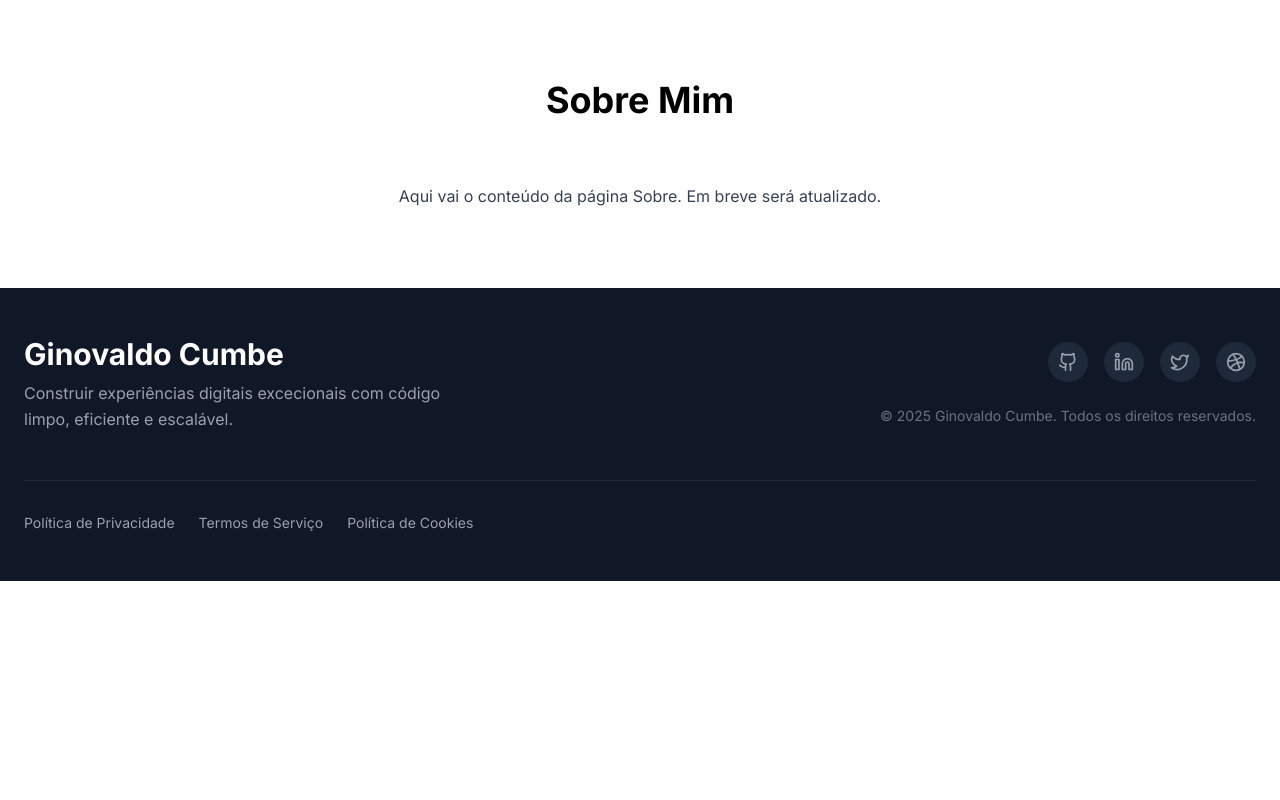
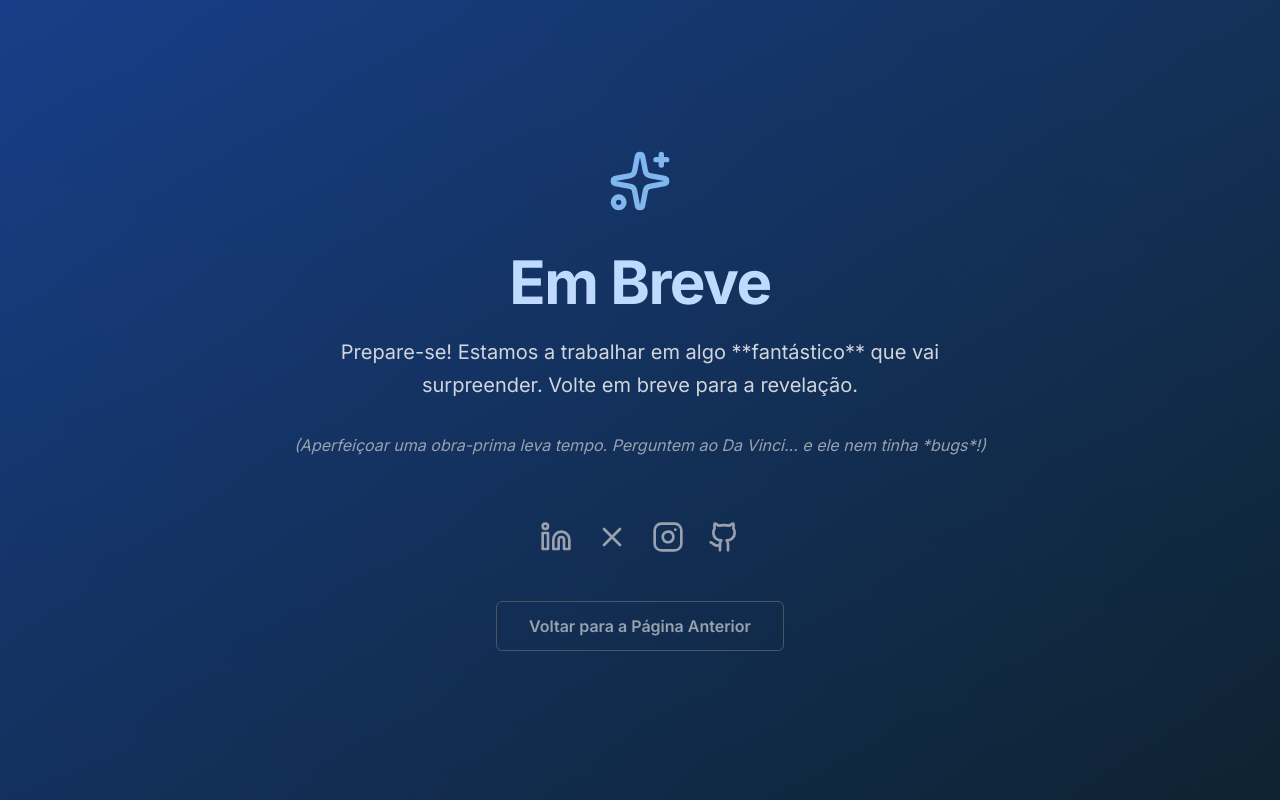
Before and after one commit to ginovaldocumbe/my-portfolio, a React (Vite) app: page /about in a window 1280 px wide. Built offline with nearby package versions, Linux system fonts and the light colour scheme.

Commit message:
feat: Update Header and Projects components; change navigation links to use hash routing and update Projects route to ComingSoon page

```diff
--- a/src/components/Header.tsx
+++ b/src/components/Header.tsx
@@ -8,10 +8,10 @@ const Header = () => {
       <nav className="container mx-auto px-6 py-4 flex justify-between items-center">
         <a href="/" className="text-2xl font-(family-name:--font-pacifico) text-white">GC</a>
         <div className="hidden md:flex space-x-8">
-          <a href="/about" className="text-white hover:text-primary transition-colors">Sobre</a>
-          <a href="/skills" className="text-white hover:text-primary transition-colors">Habilidades</a>
-          <a href="/projects" className="text-white hover:text-primary transition-colors">Projetos</a>
-          <a href="/contact" className="text-white hover:text-primary transition-colors">Contato</a>
+          <a href="#about" className="text-white hover:text-primary transition-colors">Sobre</a>
+          <a href="#skills" className="text-white hover:text-primary transition-colors">Habilidades</a>
+          <a href="#projects" className="text-white hover:text-primary transition-colors">Projetos</a>
+          <a href="#contact" className="text-white hover:text-primary transition-colors">Contato</a>
         </div>
         <button
           onClick={() => setMobileMenuOpen(!mobileMenuOpen)}
@@ -25,10 +25,10 @@ const Header = () => {
       {mobileMenuOpen && (
         <div className="bg-white shadow-lg absolute w-full">
           <div className="container mx-auto px-6 py-4 flex flex-col space-y-4 text-gray-800">
-            <a href="/about">Sobre</a>
-            <a href="/skills">Habilidades</a>
-            <a href="/projects">Projetos</a>
-            <a href="/contact">Contato</a>
+            <a href="#about">Sobre</a>
+            <a href="#skills">Habilidades</a>
+            <a href="#projects">Projetos</a>
+            <a href="#contact">Contato</a>
           </div>
         </div>
       )}
--- a/src/components/Projects/Projects.tsx
+++ b/src/components/Projects/Projects.tsx
@@ -1,13 +1,15 @@
 // Projects.jsx
 import { useEffect, useState, useMemo } from 'react';
+import { useNavigate } from 'react-router-dom';
 import ProjectCard from './ProjectCard'; // Certifique-se que este caminho está correto
 
 const PROJECTS_PER_LOAD = 6; // Quantos projetos mostrar por vez
-
 const Projects = () => {
+  const navigate = useNavigate();
   const [filter, setFilter] = useState('all');
   const [visibleProjectsCount, setVisibleProjectsCount] = useState(PROJECTS_PER_LOAD);
   const [isVisible, setIsVisible] = useState(false); // Para a animação da secção
+
 
   // Dados dos projetos com os links readdy.ai fornecidos e links de projeto
   const allProjects = useMemo(() => [
@@ -117,8 +119,8 @@ const Projects = () => {
     };
   }, []);
 
-  const handleLoadMore = () => {
-    setVisibleProjectsCount(prevCount => prevCount + PROJECTS_PER_LOAD);
+  const handleAllProjectsPage = () => {
+    navigate("/projects");
   };
 
   return (
@@ -175,7 +177,7 @@ const Projects = () => {
         {filteredProjects.length > projectsToDisplay.length && (
           <div className="text-center mt-12">
             <button
-              onClick={handleLoadMore}
+              onClick={handleAllProjectsPage}
               className="bg-gray-800 text-white px-8 py-3 rounded-full font-medium hover:bg-gray-700 transition-colors duration-300 whitespace-nowrap shadow-md hover:shadow-lg focus:outline-none focus:ring-2 focus:ring-gray-600 focus:ring-opacity-50"
             >
              Ver mais
--- a/src/pages/ComingSoon.tsx
+++ b/src/pages/ComingSoon.tsx
@@ -1,14 +1,103 @@
+// src/components/ComingSoon.jsx
+import  { useEffect, useState } from 'react';
+import { Sparkles, Github, Linkedin, X, Instagram } from 'lucide-react'; // Ícones para o brilho e redes sociais
+
 const ComingSoon = () => {
+  const [showContent, setShowContent] = useState(false);
+
+  useEffect(() => {
+    // Pequeno atraso para a animação de entrada do conteúdo
+    const timer = setTimeout(() => {
+      setShowContent(true);
+    }, 200);
+    return () => clearTimeout(timer);
+  }, []);
+
   return (
-    <div className="flex justify-center items-center min-h-screen bg-gray-50">
-      <div className="text-center p-8 rounded-lg shadow-md bg-white">
-        <h2 className="text-3xl font-bold mb-4">Página em Construção</h2>
-        <p className="text-gray-600 mb-6">Desculpe, esta página ainda não foi finalizada.</p>
+    <div className="flex flex-col justify-center items-center min-h-screen bg-gradient-to-br from-blue-900 to-gray-900 text-white p-6 relative overflow-hidden">
+      {/* Gradiente sutil para replicar as "manchas" de cor da imagem */}
+      <div className="absolute inset-0 bg-gradient-to-tr from-cyan-800 to-transparent opacity-15 z-0"></div>
+      <div className="absolute inset-0 bg-gradient-to-bl from-teal-800 to-transparent opacity-15 z-0"></div>
+
+      <div
+        className={`relative z-10 text-center transition-all duration-1000 ease-out
+                    ${showContent ? 'opacity-100 translate-y-0' : 'opacity-0 translate-y-8'}`}
+      >
+        <div className="mb-8">
+          <Sparkles size={64} className="mx-auto text-blue-300 animate-pulse-slow-custom" />
+          {/* Animação CSS inline para o brilho do Sparkles */}
+          <style>{`
+            @keyframes pulse-slow-custom {
+              0%, 100% { opacity: 1; }
+              50% { opacity: 0.6; }
+            }
+            .animate-pulse-slow-custom {
+              animation: pulse-slow-custom 3s infinite ease-in-out;
+            }
+          `}</style>
+        </div>
+
+        <h1 className="text-4xl md:text-6xl font-bold mb-4 text-blue-200 leading-tight tracking-tight">
+          Em Breve
+        </h1>
+
+        <p className="text-lg md:text-xl text-gray-300 mb-8 max-w-2xl mx-auto leading-relaxed">
+          Prepare-se! Estamos a trabalhar em algo **fantástico** que vai surpreender.
+          Volte em breve para a revelação.
+        </p>
+
+        <p className="text-md text-gray-400 mb-16 italic">
+          (Aperfeiçoar uma obra-prima leva tempo. Perguntem ao Da Vinci... e ele nem tinha *bugs*!)
+        </p>
+
+        {/* Links de Redes Sociais */}
+        <div className="flex justify-center space-x-6 mb-12">
+          <a
+            href="https://linkedin.com/in/o-ginovaldo" // Substitua pelos seus links reais
+            target="_blank"
+            rel="noopener noreferrer"
+            aria-label="LinkedIn"
+            className="text-gray-400 hover:text-white transition-colors text-3xl transform hover:scale-110"
+          >
+            <Linkedin size={32} />
+          </a>
+          <a
+            href="https://x.com/o-ginovaldo" // X (antigo Twitter)
+            target="_blank"
+            rel="noopener noreferrer"
+            aria-label="X (Twitter)"
+            className="text-gray-400 hover:text-white transition-colors text-3xl transform hover:scale-110"
+          >
+            <X size={32} />
+          </a>
+          <a
+            href="https://instagram.com/o-ginovaldo" // Instagram
+            target="_blank"
+            rel="noopener noreferrer"
+            aria-label="Instagram"
+            className="text-gray-400 hover:text-white transition-colors text-3xl transform hover:scale-110"
+          >
+            <Instagram size={32} />
+          </a>
+          <a
+            href="https://github.com/o-ginovaldo" // GitHub
+            target="_blank"
+            rel="noopener noreferrer"
+            aria-label="GitHub"
+            className="text-gray-400 hover:text-white transition-colors text-3xl transform hover:scale-110"
+          >
+            <Github size={32} />
+          </a>
+        </div>
+
+        {/* Botão para voltar */}
         <button
           onClick={() => window.history.back()}
-          className="bg-primary text-white px-6 py-2 rounded hover:bg-blue-600"
+          className="text-gray-400 border border-gray-600 px-8 py-3 rounded-md font-semibold text-base
+                     hover:text-white hover:border-white transition-all duration-300
+                     focus:outline-none focus:ring-2 focus:ring-gray-500 focus:ring-opacity-70"
         >
-          Voltar
+          Voltar para a Página Anterior
         </button>
       </div>
     </div>
```
Also changed, not shown: src/routes/routes.tsx (+5 -4 lines).
